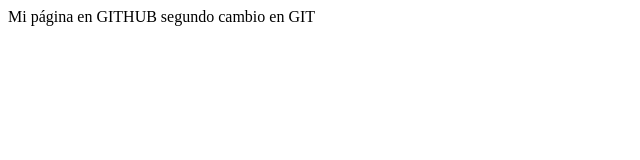
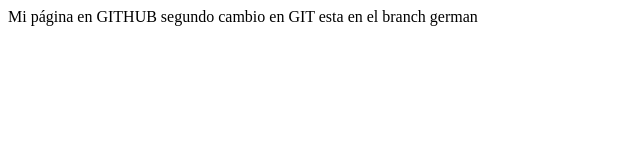
Before and after one commit to licgerman/ejerciciogit, a plain HTML site: page index.html in a window 1280 px wide. Shown: the whole page, without its empty margins (0-640 px from the left). Drawn offline with Linux system fonts and the light colour scheme.

Commit message:
comentario en branch german

```diff
--- a/index.html
+++ b/index.html
@@ -6,6 +6,6 @@
 <body>
 Mi página en GITHUB
 segundo cambio en GIT
-
+esta en el branch german
 </body>
 </html>
```
